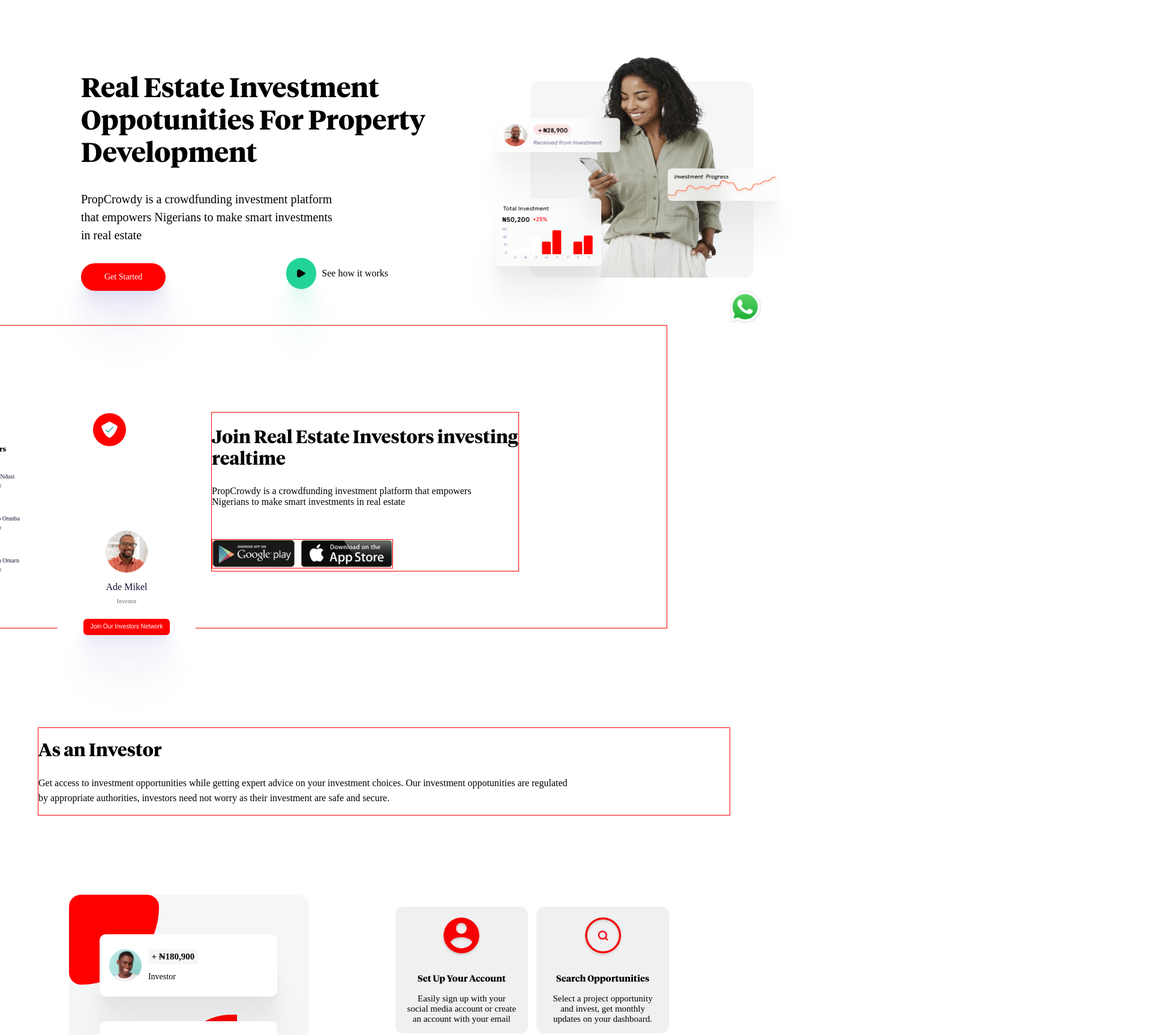
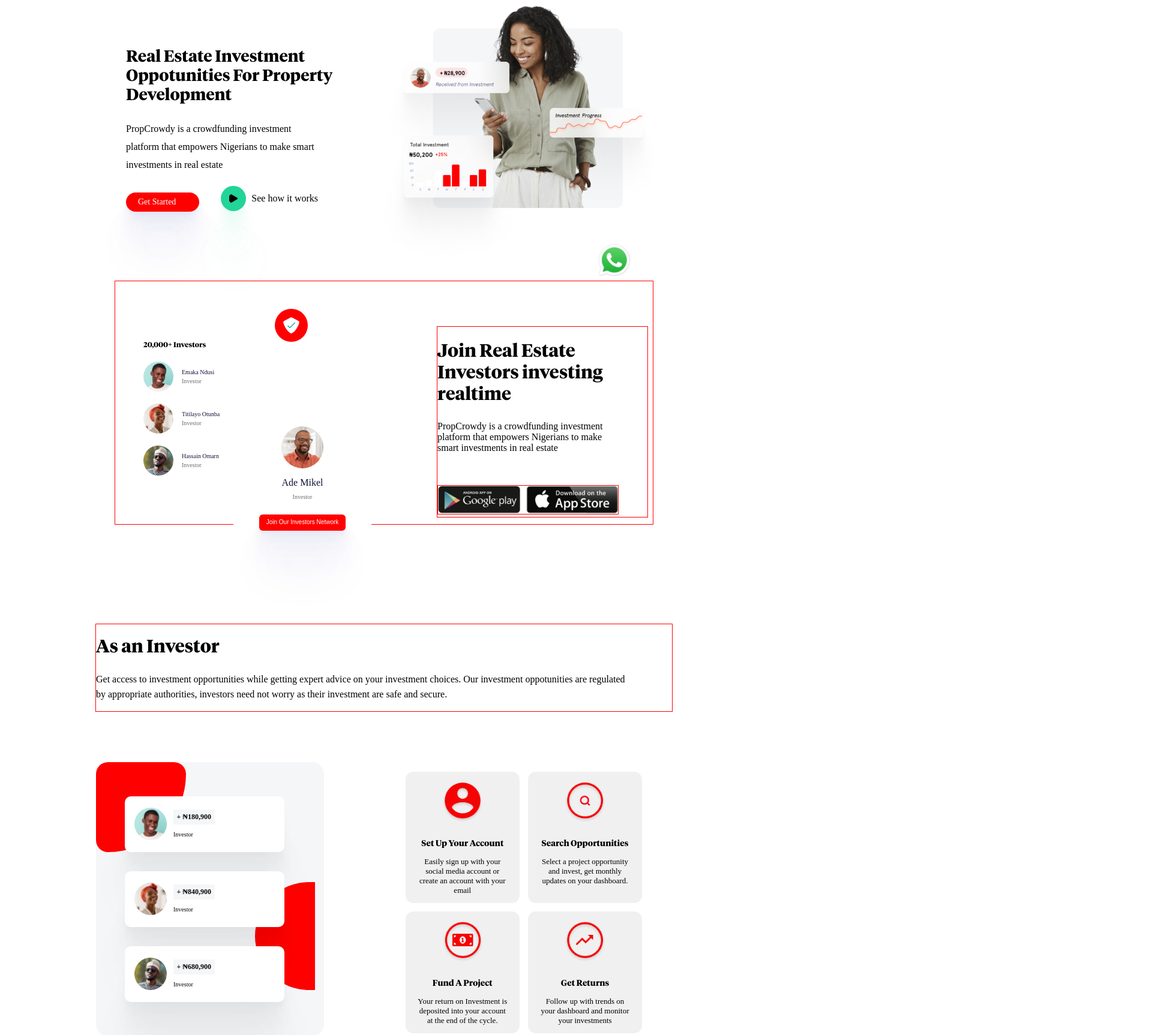
Before and after one commit to Farouk-Adedamola/PropCrowdy, a React (Create React App) app: page / in a window 1280 px wide. Shown: the top 1726 px of the page at 60% size, 1920 px wide, since content can reach past the window. Built offline with nearby package versions, Linux system fonts and the light colour scheme; a web font is replaced by a local one.

Commit message:
commit final changes

```diff
--- a/src/Components/AsInvestor/AsInvestor.module.css
+++ b/src/Components/AsInvestor/AsInvestor.module.css
@@ -1,11 +1,13 @@
 .container {
-  margin-top: 108px;
-  margin-left: 27px;
+  margin: 2rem auto 0 auto;
+  width: 85vw;
+  /* margin-top: 108px; */
+  /* margin-left: 27px; */
 }
 
 .container h1 {
   font-family: "Tiemposbold";
-  font-size: 27px;
+  font-size: 20px;
 }
 
 .container p {
@@ -23,7 +25,7 @@
     margin-right: auto;
     margin-top: 165px;
     border: 1px solid red;
-    width: 90vw;
+    width: 80vw;
   }
 
   .container h1 {
@@ -43,3 +45,9 @@
     display: none;
   }
 }
+
+@media screen and (min-width: 1200px) {
+  .container {
+    width: 75vw;
+  }
+}
--- a/src/Components/ChooseProp.js/ChooseProp.module.css
+++ b/src/Components/ChooseProp.js/ChooseProp.module.css
@@ -1,6 +1,6 @@
 .section {
   background: #f3f7fa;
-  width: 90vw;
+  width: 80vw;
   margin: 3rem auto;
   height: 473px;
 
@@ -107,16 +107,32 @@
   color: #fff;
 }
 
+.Independent img {
+  position: relative;
+  top: 83px;
+  left: 31px;
+  right: 0;
+  width: 85vw;
+  max-width: 400px;
+  object-fit: cover;
+}
+
 @media screen and (min-width: 760px) {
+  .overall {
+    display: flex;
+    justify-content: space-around;
+    align-items: center;
+    width: 80vw;
+    margin: 0 auto;
+  }
   .section {
-    width: 404px;
-    margin-left: 40px;
-    margin-right: 90px;
-    /* height: 473px; */
+    width: 360px;
+    margin-left: 50px;
+    margin-right: 50px;
   }
 
   input {
-    width: 314px;
+    width: 260px;
   }
   .contain,
   .contain2,
@@ -124,8 +140,7 @@
     width: 220px;
   }
   .contain1 {
-    /* height: 35px; */
-    width: 315px;
+    width: 275px;
   }
 
   .deal p {
@@ -135,13 +150,6 @@
     display: flex;
     justify-content: start;
     padding-left: 14px;
-    /* text-align: center; */
-  }
-
-  .overall {
-    display: flex;
-    justify-content: space-between;
-    align-items: center;
   }
 
   .overalll {
@@ -150,17 +158,10 @@
     justify-content: space-around;
     margin: 0 auto;
     align-items: center;
-  }
-
-  .overalll {
     flex-direction: row-reverse;
   }
 
-  .button {
-  }
-
   .secondCard {
-    margin-left: -50px;
     width: 300px;
   }
 
@@ -169,33 +170,18 @@
   }
 
   .secondCard p {
-    width: 350px;
+    width: 260px;
   }
 
   .investment {
-    margin-left: 200px;
-    margin-right: 0px;
+    margin-left: 100px;
+    margin-right: 50px;
   }
 
   .Independent img {
     /* width: 30vw; */
     object-fit: cover;
   }
-}
-
-.Independent img {
-  position: relative;
-  top: 83px;
-  left: 31px;
-  right: 0;
-  width: 85vw;
-  max-width: 471px;
-  /* display: flex; */
-  /* justify-content: center; */
-  /* margin: 0 auto; */
-  /* width: 85vw; */
-  object-fit: cover;
-  /* height: ; */
 }
 
 .investment {
@@ -222,7 +208,35 @@
   }
 
   .investment {
-    margin-left: 70px;
+    margin-left: 0px;
     margin-right: 80px;
   }
 }
+
+@media screen and (min-width: 1200px) {
+  .overall {
+    width: 75vw;
+  }
+
+  .section {
+    width: 400px;
+    margin-left: 50px;
+    margin-right: 50px;
+  }
+
+  .secondCard {
+    width: 400px;
+  }
+
+  .secondCard h1 {
+    margin-left: 0;
+  }
+
+  .secondCard p {
+    width: 380px;
+  }
+
+  .investment {
+    margin: 0;
+  }
+}
--- a/src/Components/ChooseProp.js/IndependentInvestment/Independent.module.css
+++ b/src/Components/ChooseProp.js/IndependentInvestment/Independent.module.css
@@ -1,7 +1,14 @@
+.secondCard {
+  width: 85vw;
+  /* margin: 2rem auto; */
+}
+
 .deal {
   margin: 0 23px;
 }
 .secondCard h1 {
+  /* display: flex; */
+  /* justify-content: flex-start; */
   margin-left: 25px;
   text-align: left;
   /* margin-top: ; */
@@ -29,8 +36,13 @@
 }
 
 @media screen and (min-width: 760px) {
+  .secondCard {
+    width: 350px;
+  }
   .secondCard h1 {
     margin-left: 32px;
+    font-size: 27px;
+    /* text-align: l; */
   }
   .deal p {
     width: 370px;
--- a/src/Components/ContactSupport/Contact.module.css
+++ b/src/Components/ContactSupport/Contact.module.css
@@ -4,7 +4,7 @@
   margin-top: 46.5px;
   /* height: 285px; */
   position: relative;
-  width: 100vw;
+  width: 90vw;
   margin: 46.5px auto 0 auto;
 }
 
--- a/src/Components/FormSection/FormSection.module.css
+++ b/src/Components/FormSection/FormSection.module.css
@@ -1,6 +1,6 @@
 .section {
   background: #f3f7fa;
-  width: 75vw;
+  width: 65vw;
   margin: 3rem auto;
   height: 492px;
 
@@ -56,7 +56,7 @@
 .input {
   /* flex: 1; */
   /* width: auto; */
-  width: 50vw;
+  width: 40vw;
   padding: 0.5rem;
   margin: 0 35px 15px 0;
   border: none;
@@ -75,9 +75,7 @@
     0px 1.85185px 3.14815px rgba(0, 0, 0, 0.00722222);
   border-radius: 10px;
 
-  /* width: 45vw; */
   padding: 10px 30px 10px 0;
-  /* height: 85px; */
 }
 
 .avater1 {
@@ -88,9 +86,8 @@
 
 .avater2 {
   position: absolute;
-  top: 425px;
-  /* bottom: -2rem; */
-  right: -25px;
+  top: 435px;
+  right: -35px;
 }
 
 .avater1 img,
@@ -138,22 +135,24 @@
 }
 
 @media screen and (min-width: 760px) {
+  /* .overall {
+    display: flex;
+    align-items: center;
+    margin-top: 80px;
+  } */
+
   .overall {
     display: flex;
-    /* justify-content: space-between; */
     align-items: center;
-    margin-top: 80px;
+    justify-content: space-around;
+    margin: 80px auto 0 auto;
+    width: 75vw;
   }
 
   .section {
     width: 300px;
     margin-left: 70px;
     margin-right: 50px;
-    /* margin-right: 50px; */
-  }
-
-  .last {
-    /* margin-top: -3rem; */
   }
 
   .input {
@@ -172,10 +171,6 @@
   .form label {
     font-size: 15px;
     font-family: "Tiemposregular";
-  }
-
-  .avater1 {
-    /* top: 320px; */
   }
 
   .avater1 {
@@ -235,15 +230,11 @@
 }
 
 @media screen and (min-width: 1200px) {
-  .section {
-    margin-left: 160px;
-    margin-right: 130px;
+  .overall {
+    display: flex;
+    align-items: center;
+    justify-content: space-between;
+    margin: 80px auto 0 auto;
+    width: 75vw;
   }
-
-  /* .section {
-    margin-left: 180px;
-  }
-  .last {
-    margin-right: 100px;
-  } */
 }
--- a/src/Components/Header/Header.module.css
+++ b/src/Components/Header/Header.module.css
@@ -7,23 +7,27 @@
 }
 
 .section img {
-  width: 90vw;
+  width: 85vw;
   display: flex;
   justify-content: center;
   max-width: 530px;
+  object-fit: cover;
   margin: 0 auto;
-  height: 485px;
+  height: auto !important;
 }
 
 .second_Section {
-  margin-top: -6rem;
-  margin-left: 27px;
+  margin-top: -3rem;
+  margin-left: 18px;
+  margin-right: auto;
+  width: 85vw !important;
 }
 
 .text {
-  width: 344px;
+  width: 80vw;
+  /* width: 344px; */
   font-family: "Tiemposbold";
-  margin: 2rem 0;
+  margin: 1.5rem 0;
   font-size: 27px;
 }
 
@@ -73,69 +77,68 @@
     display: flex;
     flex-direction: row-reverse;
     justify-content: space-between;
-    position: relative;
-    left: 220px;
-    right: 78px;
+    margin: 180px 5vw 0 7vw;
+    /* position: relative; */
+    /* left: 220px; */
+    /* right: 78px; */
+    /* margin: 0 auto; */
     align-items: center;
     width: 90vw;
   }
 
   .section {
-    align-self: flex-start;
+    /* align-self: flex-start; */
   }
 
   .second_Section {
-    width: 40vw;
-    margin-right: 10px;
+    /* width: 40vw; */
+    /* margin: 0 auto; */
+
+    /* margin-right: 10px; */
+  }
+
+  .text {
+    width: 300px;
   }
 
   .para {
-    width: 420px;
-    font-size: 20px;
+    width: 250px;
+    font-size: 12px;
     line-height: 30px;
   }
 
   .buttons {
-    width: 40vw;
+    width: 320px;
   }
 
   .section img {
-    margin-left: 10px;
+    /* margin-left: 10px; */
+    width: 380px;
   }
 }
 
 @media screen and (min-width: 1000px) {
-  .buttons button {
-    padding: 15px 39px;
+  .mainArea {
+    justify-content: space-around;
+    display: flex;
+    margin: 0 auto;
+    width: 80vw;
+  }
+  .section img {
+    width: 450px;
+  }
+  .text {
+    width: 350px;
   }
 
-  .mainArea {
-    display: flex;
-    justify-content: space-around;
-    /* width: 100vw; */
-    /* align-items: center; */
-    position: relative;
-    left: 100px;
-  }
-
-  .section img {
-    margin-left: 0;
-  }
-
-  .second_Section {
-    width: 50vw;
-    /* align-self: flex-start; */
-  }
-  .second_Section h1 {
-    font-size: 45px;
-    width: 646px;
-  }
-
-  .second_Section p:first-child {
-    width: 446px;
-  }
-
-  .icon {
-    padding: 18px 17px;
+  .para {
+    width: 320px;
+    font-size: 16px;
   }
 }
+
+@media screen and (min-width: 1200px) {
+  .mainArea {
+    width: 70vw;
+  }
+}
--- a/src/Components/InvestorCards/InvestorCards.module.css
+++ b/src/Components/InvestorCards/InvestorCards.module.css
@@ -1,7 +1,7 @@
 .firstwrapper {
   background: #f5f6f8;
   width: 400px;
-  max-width: 531px;
+  /* max-width: 531px; */
   margin: 20px auto 0 auto;
   border-radius: 20px;
   padding: 25px 0;
@@ -14,18 +14,6 @@
   .firstwrapper {
     width: 90vw;
     margin: 0 auto;
-    /* left: 17px; */
-    /* margin: 0 auto; */
-
-    /* flex-direction: column; */
-    /* align-items: center; */
-    /* justify-content: center; */
-    /* margin: 2rem 0.5rem 0 1rem; */
-  }
-
-  .section {
-    /* display: flex; */
-    /* flex-direction: column; */
   }
 
   .design {
@@ -40,7 +28,7 @@
   align-items: center;
   /* use positioning before applying zindex */
   position: relative;
-  margin: 41px 51px;
+  margin: 1rem 1.5rem;
   box-shadow: 0px 100px 80px rgba(0, 0, 0, 0.03),
     0px 64.8148px 46.8519px rgba(0, 0, 0, 0.0227778),
     0px 38.5185px 25.4815px rgba(0, 0, 0, 0.0182222),
@@ -65,14 +53,14 @@
   background: #f5f6f8;
   color: #060606;
   padding: 5.5px;
-  font-size: 15px;
+  font-size: 12px;
   font-family: "Apercuregular";
   font-weight: 700;
 }
 
 .separate p {
   text-transform: capitalize;
-  font-size: 14px;
+  font-size: 10px;
 }
 
 .design {
@@ -97,91 +85,55 @@
   border-radius: 20px 20px 130px 20px;
 }
 
-/* second card */
-/*
-.wrapper {
-  display: grid;
-  grid-template-columns: repeat(2, 1fr);
-  gap: 14.2px;
-  margin: 2rem 21px 0 21px;
-}
-
-.card {
-  background: #d9d9d966;
-
-  border-radius: 13px;
-
-}
-
-.card img {
-  margin: 0 auto;
-  display: flex;
-  justify-content: center;
-  width: 50px;
-  height: 50px;
-  padding: 15px 53px;
-}
-
-.card h1 {
-  font-size: 12px;
-  text-align: center;
-  padding: 0 18px;
-  font-family: "Tiemposbold";
-}
-
-.card p {
-  font-size: 14px;
-  font-family: "Apercuregular";
-  padding: 0 18px;
-  text-align: center;
-} */
-
 @media screen and (min-width: 760px) {
+  .section {
+    display: flex;
+    justify-content: space-evenly;
+    align-items: center;
+    width: 80vw;
+    margin: 4rem auto 0 auto;
+  }
   .firstwrapper {
-    margin: 132px 40px 0 150px;
-    width: 431px;
+    margin-left: 60px;
+    margin-right: 60px;
+    width: 300px;
   }
 
   .persons {
-    width: 170px;
+    width: 190px;
+    margin: 2rem 3rem;
   }
 
   .design {
     position: absolute;
     top: 200px;
-    left: 180px;
-  }
-
-  .section {
-    display: flex;
-    justify-content: space-around;
-    align-items: baseline;
-    /* position: relative; */
-    /* left: 107px; */
-  }
-
-  .persons {
-    /* padding: 8px 0 8px 12px; */
-    /* margin: 20px 31px; */
+    left: 200px;
   }
 }
 
 @media screen and (min-width: 1000px) {
-  .section {
-  }
-
   .firstwrapper {
     margin-left: 50px;
     margin-right: 60px;
-    width: 400px;
+    width: 380px;
   }
 
   .persons {
-    width: 280px;
+    width: 250px;
+  }
+
+  .design {
+    left: 265px;
   }
 }
 
 @media screen and (min-width: 1200px) {
+  .section {
+    display: flex;
+    justify-content: space-between;
+    width: 75vw;
+    margin: 4rem auto 0 auto;
+  }
   .firstwrapper {
     margin-right: -70px;
     margin-left: 0;
--- a/src/Components/PeoplePlay/People.module.css
+++ b/src/Components/PeoplePlay/People.module.css
@@ -1,7 +1,6 @@
 .mainwrap {
   position: relative;
-
-  margin: 170px auto 0 10px;
+  margin: 70px auto 0 auto;
 }
 
 @media screen and (min-width: 450px) {
@@ -20,15 +19,6 @@
   border-radius: 16px;
   padding: 20px;
 }
-
-/* .card1 {
-  background: red;
-  width: 260px;
-  max-width: 345px;
-  position: relative;
-  border-radius: 16px;
-  padding: 20px;
-} */
 
 .wrap {
   position: absolute;
@@ -83,25 +73,12 @@
 .card2 {
   background: #fff;
   width: 40vw;
-  /* width: 180px; */
-  /* max-width: 295px; */
   padding: 32px 10px 20px 10px;
   border-radius: 22px;
   position: absolute;
   top: 140px;
   left: 170px;
 }
-
-/* .card2 {
-  background: green;
-  width: 230px;
-  max-width: 295px;
-  padding: 32px 10px 20px 10px;
-  border-radius: 22px;
-  position: absolute;
-  top: 100px;
-  left: 200px;
-} */
 
 .secondcard {
   display: flex;
@@ -141,12 +118,14 @@
 }
 
 .section {
-  margin-top: 50px;
-  margin-left: 27px;
+  width: 85vw;
+  margin: 4rem auto 0 auto;
+  /* margin-top: 50px; */
+  /* margin-left: 27px; */
 }
 
 .section h1 {
-  font-size: 27px;
+  font-size: 20px;
   font-family: "Tiemposbold";
 }
 
@@ -164,29 +143,30 @@
   .main {
     display: flex;
     align-items: center;
+    justify-content: space-between;
     margin: 0 auto 0 auto;
     border: 1px solid red;
-    position: relative;
-    left: 27px;
+    width: 85vw;
   }
 
   .mainwrap {
-    margin-right: 50px;
+    width: 520px;
+    margin-left: 0px;
   }
 
   .card1 {
-    width: 260px;
+    width: 160px;
   }
 
   .card2 {
-    width: 210px;
+    width: 150px;
     position: absolute;
-    left: 210px;
+    left: 150px;
   }
 
   .section {
-    width: auto;
-    margin-left: 143px;
+    width: 350px;
+    /* margin-left: 143px; */
     border: 1px solid red;
   }
 
@@ -207,16 +187,23 @@
   }
 }
 
+@media screen and (min-width: 1000px) {
+  .main {
+    width: 80vw;
+  }
+  .card1 {
+    width: 230px;
+  }
+
+  .card2 {
+    width: 210px;
+    position: absolute;
+    left: 170px;
+  }
+}
+
 @media screen and (min-width: 1200px) {
   .main {
-    position: relative;
-    left: -10rem;
-  }
-  .section h1 {
-    width: 511px;
-  }
-
-  .section p {
-    width: 446px;
+    width: 70vw;
   }
 }
--- a/src/Components/Reusable/Card1.module.css
+++ b/src/Components/Reusable/Card1.module.css
@@ -4,6 +4,13 @@
   gap: 14.2px;
   /* margin-left: 21px; */
   margin: 2rem 21px 0 21px;
+}
+
+@media screen and (max-width: 450px) {
+  .wrapper {
+    width: 85vw;
+    margin: 2rem auto 0 auto;
+  }
 }
 
 .card {
@@ -41,8 +48,11 @@
 }
 
 @media screen and (min-width: 760px) {
+  .wrapper {
+    /* margin-right: 30px; */
+  }
   .card {
-    width: 221px;
+    width: 190px;
   }
   .card img {
     width: 70px;
@@ -50,11 +60,11 @@
   }
 
   .card h1 {
-    font-size: 15px;
+    font-size: 14px;
   }
 
   .card p {
-    font-size: 15px;
+    font-size: 13px;
   }
 }
 
--- a/src/Components/Whatsapp.module.css
+++ b/src/Components/Whatsapp.module.css
@@ -1,6 +1,8 @@
 .whatsapp {
-  display: flex;
-  justify-content: flex-end;
+  /* display: flex; */
+  position: relative;
+  left: 75vw;
+  /* justify-content: flex-end; */
   margin-top: -10px;
 }
 
@@ -12,7 +14,8 @@
 @media screen and (min-width: 760px) {
   .whatsapp {
     position: relative;
-    right: -20vw;
+    left: 90vw;
+    /* right: -20vw; */
     margin-top: -6rem;
   }
 }
@@ -20,7 +23,8 @@
 @media screen and (min-width: 1000px) {
   .whatsapp {
     position: relative;
-    right: -5vw;
+    left: 80vw;
+    margin-top: -3rem;
   }
   .whatsapp img {
     width: 60px;
@@ -31,6 +35,6 @@
 @media screen and (min-width: 1200px) {
   .whatsapp {
     position: relative;
-    right: 0;
+    left: 77vw;
   }
 }
--- a/src/Pagination/Footer/Footer.module.css
+++ b/src/Pagination/Footer/Footer.module.css
@@ -1,11 +1,7 @@
 .footer {
   background: #000;
   margin-top: 104px;
-  /* margin-left: 10px; */
   width: 100vw;
-
-  /* width: 100vw; */
-  /* margin: 0; */
 }
 
 .footer img {
@@ -22,11 +18,9 @@
 
 @media screen and (min-width: 760px) {
   .footer {
-    /* width: 70; */
   }
   .footer img:last-child {
     display: flex;
-    /* margin: 104px auto 0 auto; */
     justify-content: center;
     margin: 0 auto;
     display: block;
```
